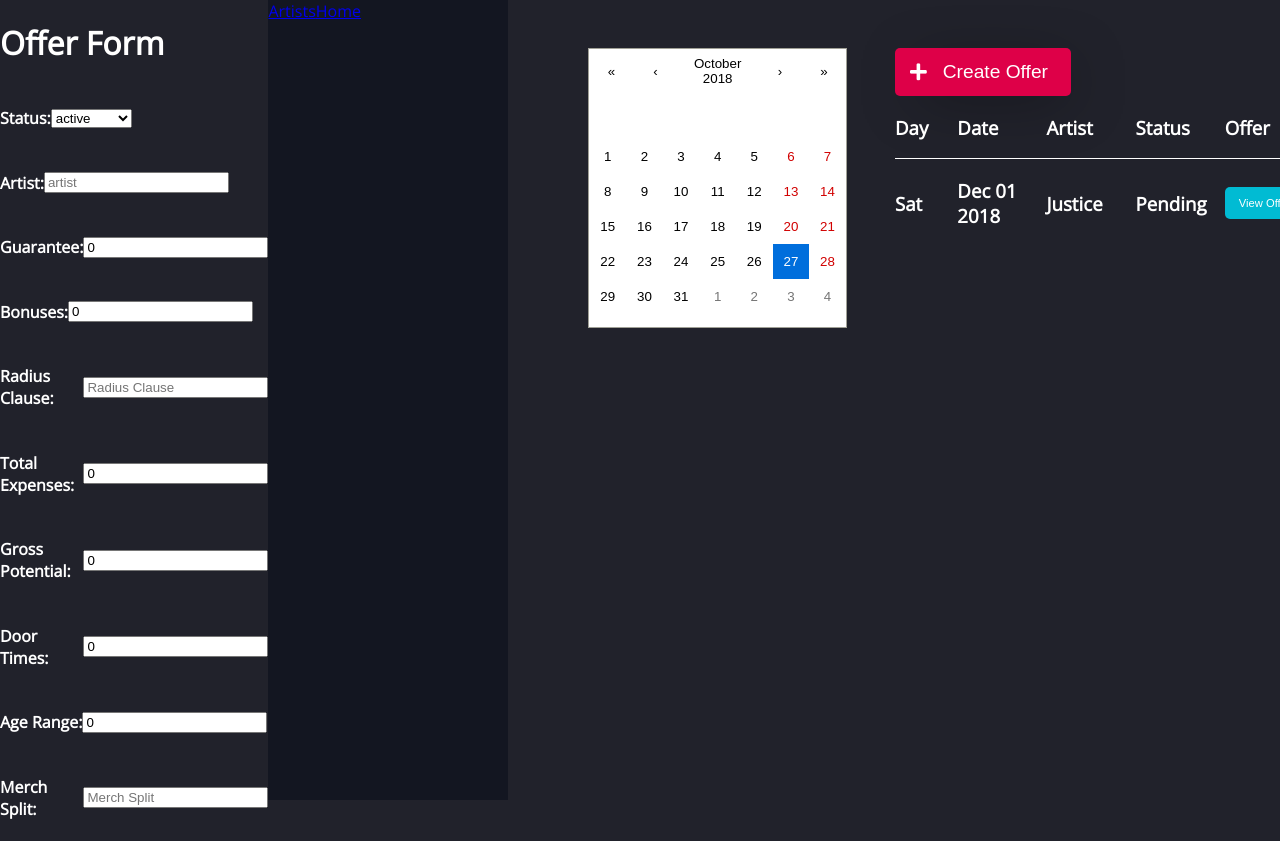
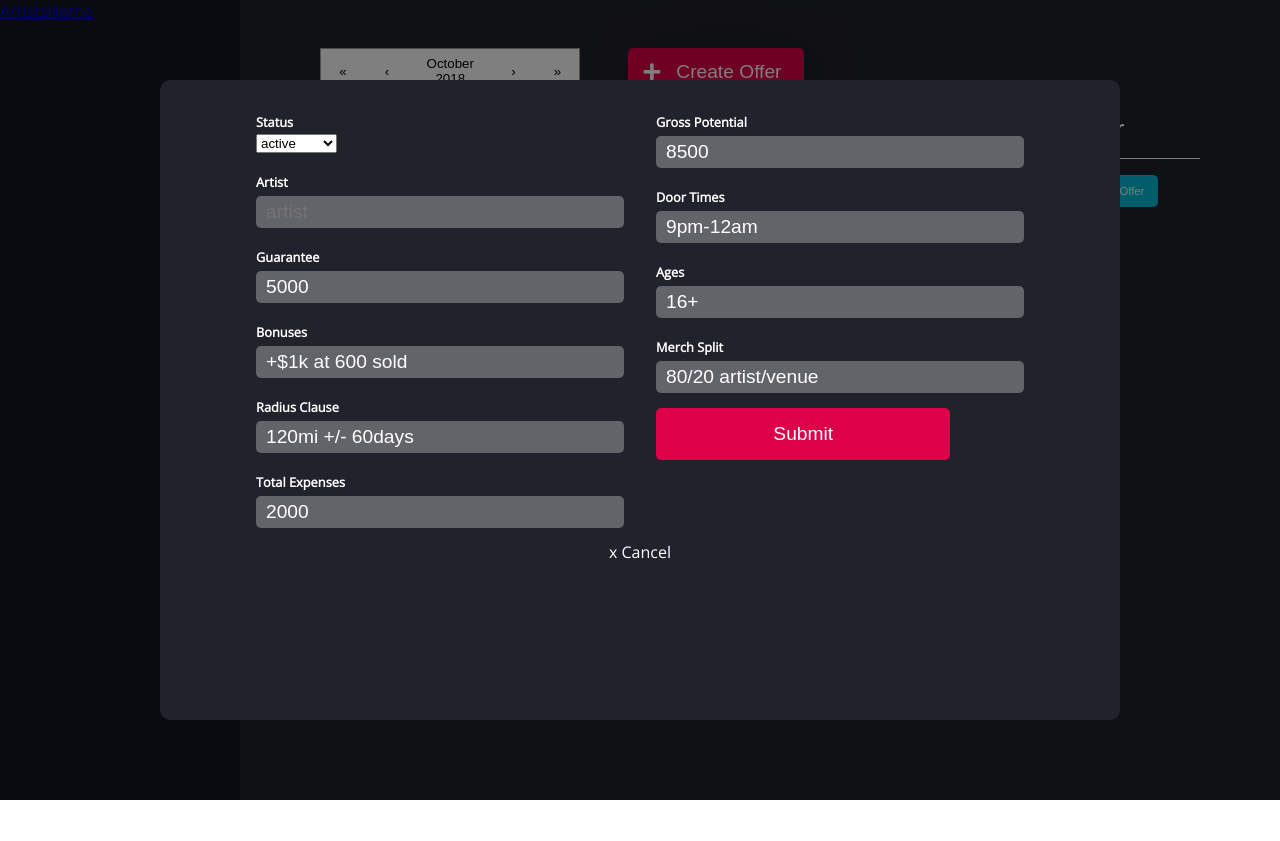
Before and after one commit to GraySmith00/talent-buyer-client, a React (Create React App) app: page /home in a window 1280 px wide. Both pictures are taken after a click on the button "Create Offer". After the commit the page ends 800 px from the top, so only its background shows below. Built offline with nearby package versions, Linux system fonts and the light colour scheme.

Commit message:
Work on OfferModal inputs, labels, and styling

```diff
--- a/src/components/OfferModal/OfferModal.css
+++ b/src/components/OfferModal/OfferModal.css
@@ -1,3 +1,60 @@
-.input-wrapper {
+.offer-modal {
+  display: flex;
+  flex-direction: column;
+  justify-content: center;
   align-items: center;
-  display: flex; }
+  height: 100%;
+  width: 100%;
+  position: absolute;
+  top: 0;
+  left: 0;
+  z-index: 99;
+  background-color: rgba(0, 0, 0, 0.5); }
+  .offer-modal .inner-modal {
+    display: flex;
+    flex-direction: column;
+    align-items: center;
+    height: 40rem;
+    width: 60rem;
+    background-color: #21222b;
+    border-radius: 10px; }
+  .offer-modal .top-inner h3 {
+    margin: 0; }
+  .offer-modal p {
+    margin: 0.8rem 0 0 0;
+    color: #fff; }
+  .offer-modal .offer-form {
+    display: grid;
+    grid-template-columns: repeat(2, 1fr);
+    grid-gap: 2rem;
+    margin-top: 0.8rem;
+    width: 80%; }
+  .offer-modal label {
+    width: 100%;
+    padding: 0;
+    font-size: 0.8rem; }
+  .offer-modal h4 {
+    margin: 20px 0 0 0; }
+  .offer-modal input {
+    width: 100%;
+    outline: none;
+    border: none;
+    margin-top: 5px;
+    padding: 5px 10px;
+    font-size: 1.2rem;
+    background-color: rgba(250, 250, 250, 0.3);
+    color: #fff;
+    border-radius: 5px; }
+  .offer-modal button {
+    margin-top: 15px;
+    width: 80%;
+    padding: 15px;
+    border: none;
+    border-radius: 5px;
+    font-size: 1.2rem;
+    background-color: #de0048;
+    color: #fff;
+    cursor: pointer; }
+  .offer-modal .close-text {
+    color: #de0048;
+    cursor: pointer; }
--- a/src/components/OfferModal/OfferModal.js
+++ b/src/components/OfferModal/OfferModal.js
@@ -1,18 +1,19 @@
 import React, { Component } from 'react';
+import PropTypes from 'prop-types';
 import './OfferModal.css';
 
 class OfferModal extends Component {
   state = {
     status: '',
     artist: '',
-    guarantee: 0,
-    bonuses: 0,
-    radiusClause: '',
-    totalExpenses: 0,
-    grossPotential: 0,
-    doorTimes: 0,
-    ageRange: 0,
-    merchSplit: ''
+    guarantee: 5000,
+    bonuses: '+$1k at 600 sold',
+    radiusClause: '120mi +/- 60days',
+    totalExpenses: 2000,
+    grossPotential: 8500,
+    doorTimes: '9pm-12am',
+    ageRange: '16+',
+    merchSplit: '80/20 artist/venue'
   };
 
   handleChange = e => {
@@ -20,20 +21,27 @@ class OfferModal extends Component {
     this.setState({ [name]: value });
   };
 
+  handleSubmit;
+
   render() {
+    const { closeOfferModal } = this.props;
     return (
-      <form className="offer-form">
-        <h1>Offer Form</h1>
-        <div className="input-wrapper">
-          <h4>Status:</h4>
+      <div className="offer-modal">
+        <div className="inner-modal">
+          <form className="offer-form" onSubmit={this.handleSubmit}>
+            <div className="input-column-1">
+              <div className="select-wrapper">
+                <label>
+                  <h4>Status</h4>
                   <select name="status" onChange={this.handleChange}>
                     <option value="active">active</option>
                     <option value="pending">pending</option>
                     <option value="confirmed">confirmed</option>
                   </select>
+                </label>
               </div>
-        <div className="input-wrapper">
-          <h4>Artist:</h4>
+              <label>
+                <h4>Artist</h4>
                 <input
                   type="text"
                   name="artist"
@@ -41,9 +49,9 @@ class OfferModal extends Component {
                   placeholder="artist"
                   onChange={this.handleChange}
                 />
-        </div>
-        <div className="input-wrapper">
-          <h4>Guarantee:</h4>
+              </label>
+              <label>
+                <h4>Guarantee</h4>
                 <input
                   type="number"
                   name="guarantee"
@@ -51,19 +59,19 @@ class OfferModal extends Component {
                   placeholder="guarantee"
                   onChange={this.handleChange}
                 />
-        </div>
-        <div className="input-wrapper">
-          <h4>Bonuses:</h4>
+              </label>
+              <label>
+                <h4>Bonuses</h4>
                 <input
-            type="number"
+                  type="text"
                   name="bonuses"
                   value={this.state.bonuses}
                   placeholder="bonuses"
                   onChange={this.handleChange}
                 />
-        </div>
-        <div className="input-wrapper">
-          <h4>Radius Clause:</h4>
+              </label>
+              <label>
+                <h4>Radius Clause</h4>
                 <input
                   type="text"
                   name="radiusClause"
@@ -71,9 +79,9 @@ class OfferModal extends Component {
                   placeholder="Radius Clause"
                   onChange={this.handleChange}
                 />
-        </div>
-        <div className="input-wrapper">
-          <h4>Total Expenses:</h4>
+              </label>
+              <label>
+                <h4>Total Expenses</h4>
                 <input
                   type="number"
                   name="totalExpenses"
@@ -81,9 +89,11 @@ class OfferModal extends Component {
                   placeholder="Total Expenses"
                   onChange={this.handleChange}
                 />
+              </label>
             </div>
-        <div className="input-wrapper">
-          <h4>Gross Potential:</h4>
+            <div className="input-column-2">
+              <label>
+                <h4>Gross Potential</h4>
                 <input
                   type="number"
                   name="grossPotential"
@@ -91,29 +101,29 @@ class OfferModal extends Component {
                   placeholder="Gross Potential"
                   onChange={this.handleChange}
                 />
-        </div>
-        <div className="input-wrapper">
-          <h4>Door Times:</h4>
+              </label>
+              <label>
+                <h4>Door Times</h4>
                 <input
-            type="number"
+                  type="text"
                   name="doorTimes"
                   value={this.state.doorTimes}
                   placeholder="Door Times"
                   onChange={this.handleChange}
                 />
-        </div>
-        <div className="input-wrapper">
-          <h4>Age Range:</h4>
+              </label>
+              <label>
+                <h4>Ages</h4>
                 <input
-            type="numer"
+                  type="text"
                   name="ageRange"
                   value={this.state.ageRange}
                   placeholder="Age Range"
                   onChange={this.handleChange}
                 />
-        </div>
-        <div className="input-wrapper">
-          <h4>Merch Split:</h4>
+              </label>
+              <label>
+                <h4>Merch Split</h4>
                 <input
                   type="text"
                   name="merchSplit"
@@ -121,10 +131,19 @@ class OfferModal extends Component {
                   placeholder="Merch Split"
                   onChange={this.handleChange}
                 />
+              </label>
+              <button>Submit</button>
             </div>
           </form>
+          <p onClick={closeOfferModal}>x Cancel</p>
+        </div>
+      </div>
     );
   }
 }
 
+OfferModal.propTypes = {
+  closeOfferModal: PropTypes.func.isRequired
+};
+
 export default OfferModal;
--- a/src/components/OfferModal/OfferModal.scss
+++ b/src/components/OfferModal/OfferModal.scss
@@ -1,4 +1,83 @@
-.input-wrapper {
+.offer-modal {
+  display: flex;
+  flex-direction: column;
+  justify-content: center;
   align-items: center;
-  display: flex;
+
+  height: 100%;
+  width: 100%;
+  position: absolute;
+  top: 0;
+  left: 0;
+  z-index: 99;
+
+  background-color: rgba(0, 0, 0, 0.5);
+
+  .inner-modal {
+    display: flex;
+    flex-direction: column;
+    align-items: center;
+
+    height: 40rem;
+    width: 60rem;
+    background-color: #21222b;
+    border-radius: 10px;
+  }
+
+  .top-inner h3 {
+    margin: 0;
+  }
+
+  p {
+    margin: 0.8rem 0 0 0;
+    color: #fff;
+  }
+
+  .offer-form {
+    display: grid;
+    grid-template-columns: repeat(2, 1fr);
+    grid-gap: 2rem;
+
+    margin-top: 0.8rem;
+    width: 80%;
+  }
+
+  label {
+    width: 100%;
+    padding: 0;
+    font-size: 0.8rem;
+  }
+
+  h4 {
+    margin: 20px 0 0 0;
+  }
+
+  input {
+    width: 100%;
+    outline: none;
+    border: none;
+    margin-top: 5px;
+    padding: 5px 10px;
+    font-size: 1.2rem;
+    background-color: rgba(250, 250, 250, 0.3);
+    color: #fff;
+    border-radius: 5px;
+  }
+
+  button {
+    margin-top: 15px;
+    width: 80%;
+    padding: 15px;
+    border: none;
+    border-radius: 5px;
+    font-size: 1.2rem;
+    background-color: #de0048;
+    color: #fff;
+    cursor: pointer;
+  }
+
+  .close-text {
+    color: #de0048;
+    cursor: pointer;
+  }
 }
```
Lines whose indentation alone changed are shown as unchanged.
